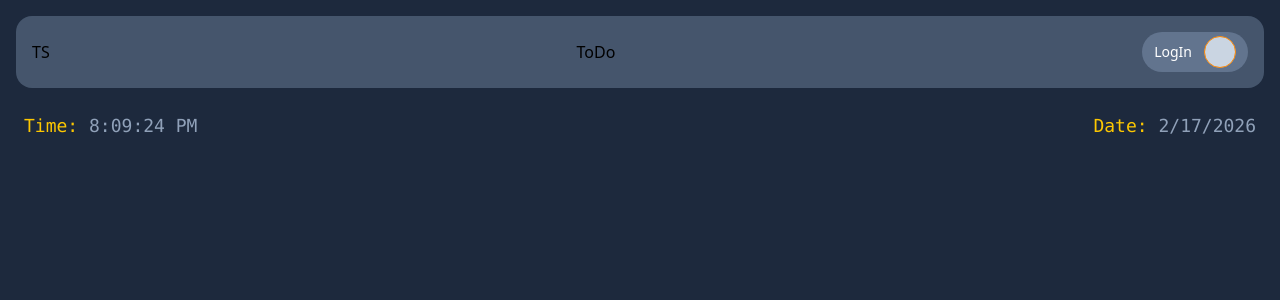
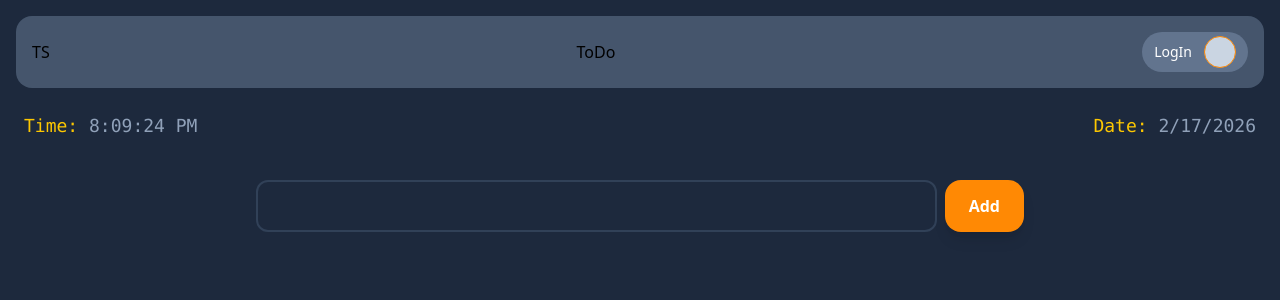
Before and after one commit to MD-Nasir301/SyncTask-FullStack, a React (Vite) app: page / in a window 1280 px wide. Shown: the top 300 px of the page. Built offline with nearby package versions, Linux system fonts and the light colour scheme.

Commit message:
style: inptut field and Add button

```diff
--- a/src/App.jsx
+++ b/src/App.jsx
@@ -33,7 +33,17 @@ function App() {
           </div>
         </div>
 
-
+        <div className="max-w-3xl mx-auto mt-10">
+          <div className="flex gap-2">
+            <input
+              type="text"
+              className="flex-1 bg-slate-800 border-2 border-slate-700 rounded-xl px-5 py-3 text-white focus:outline-none focus:border-orange-500 transition-all   "
+            />
+            <button className=" bg-orange-400 px-6 text-white font-bold rounded-2xl hover:bg-amber-400 transition-all shadow-lg cursor-pointer hover:text-black active:scale-95">
+              Add
+            </button>
+          </div>
+        </div>
       </div>
     </div>
   );
```
